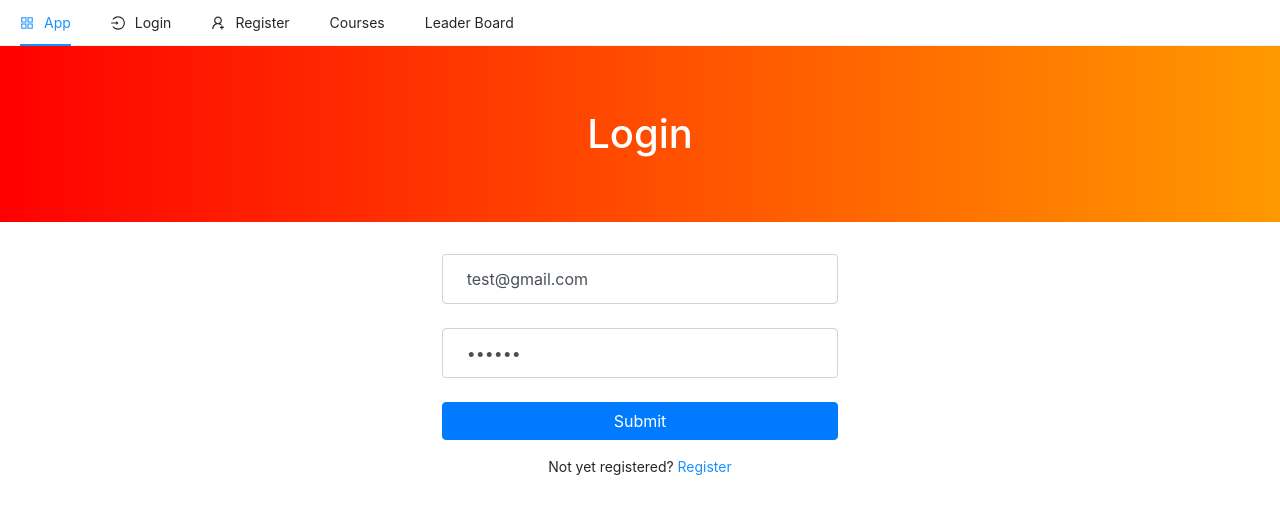
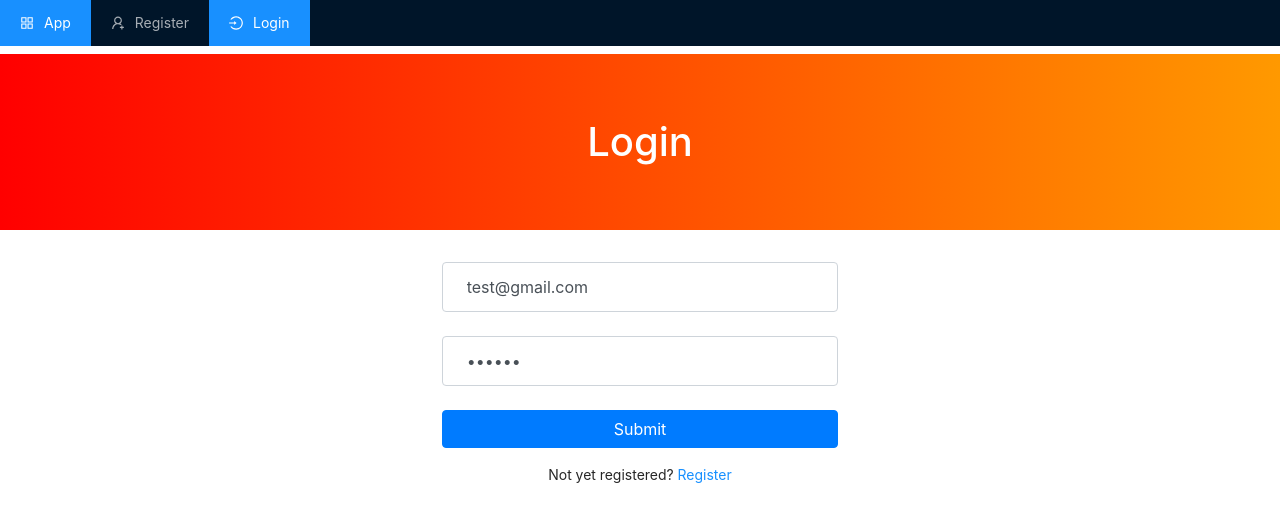
Before and after one commit to Web-Group-28/client-react, a Next.js app: page /login in a window 1280 px wide. Shown: the top 522 px of the page. Built offline with nearby package versions, Linux system fonts and the light colour scheme.

Commit message:
update profile and something

```diff
--- a/components/TopNav.js
+++ b/components/TopNav.js
@@ -1,33 +1,96 @@
+import { useState, useEffect, useContext } from "react";
 import { Menu } from "antd";
 import Link from "next/link";
 import {
   AppstoreOutlined,
+  CoffeeOutlined,
   LoginOutlined,
   UserAddOutlined,
 } from "@ant-design/icons";
 
-const { Item } = Menu;
+import { Context } from "../context";
+import axios from "axios";
+import { useRouter } from "next/router";
+import { toast } from "react-toastify";
+const { Item, SubMenu, ItemGroup } = Menu;
 
 const TopNav = () => {
+  const [current, setCurrent] = useState("");
+
+  const { state, dispatch } = useContext(Context);
+  const { user } = state;
+
+  const router = useRouter();
+
+  useEffect(() => {
+    process.browser && setCurrent(window.location.pathname);
+  }, [process.browser && window.location.pathname]);
+
+  const logout = async () => {
+    dispatch({ type: "LOGOUT" });
+    window.localStorage.removeItem("user");
+    const { data } = await axios.get("/api/logout");
+    toast(data.message);
+    router.push("/login");
+  };
+
   return (
-    <Menu mode="horizontal">
-      <Item icon={<AppstoreOutlined />}>
+    <Menu
+      theme="dark"
+      mode="horizontal"
+      selectedKeys={[current]}
+      className="mb-2"
+    >
+      <Item
+        key="/"
+        onClick={(e) => setCurrent(e.key)}
+        icon={<AppstoreOutlined />}
+      >
         <Link href="/">
           <a>App</a>
         </Link>
       </Item>
 
-      <Item icon={<LoginOutlined />}>
+      {user === null && (
+        <>
+          <Item
+            className="float-right"
+            key="/register"
+            onClick={(e) => setCurrent(e.key)}
+            icon={<UserAddOutlined />}
+          >
+            <Link href="/register">
+              <a>Register</a>
+            </Link>
+          </Item>
+
+          <Item
+            className="float-right"
+            key="/login"
+            onClick={(e) => setCurrent(e.key)}
+            icon={<LoginOutlined />}
+          >
             <Link href="/login">
               <a>Login</a>
             </Link>
           </Item>
+        </>
+      )}
 
-      <Item icon={<UserAddOutlined />}>
-        <Link href="/register">
-          <a>Register</a>
+      {user !== null && (
+        <SubMenu
+          icon={<CoffeeOutlined />}
+          title={user && user.name}
+          className="float-right"
+        >
+          <ItemGroup>
+            <Item key="/user">
+              <Link href="/user">
+                <a>Profile</a>
               </Link>
             </Item>
+            <Item onClick={logout}>Logout</Item>
+
             <Item>
         <Link href='/courses'>
           <a>Courses</a>
@@ -38,6 +101,12 @@ const TopNav = () => {
           <a>Leader Board</a>
         </Link>
         </Item>
+          </ItemGroup>
+        </SubMenu>
+
+
+      )}
+
     </Menu>
   );
 };
```
Also changed, not shown: components/nav/UserNav.js (added, +22 -0 lines), components/routes/UserRoute.js (added, +48 -0 lines), pages/user/index.js (added, +62 -0 lines). Lines whose indentation alone changed are shown as unchanged.
